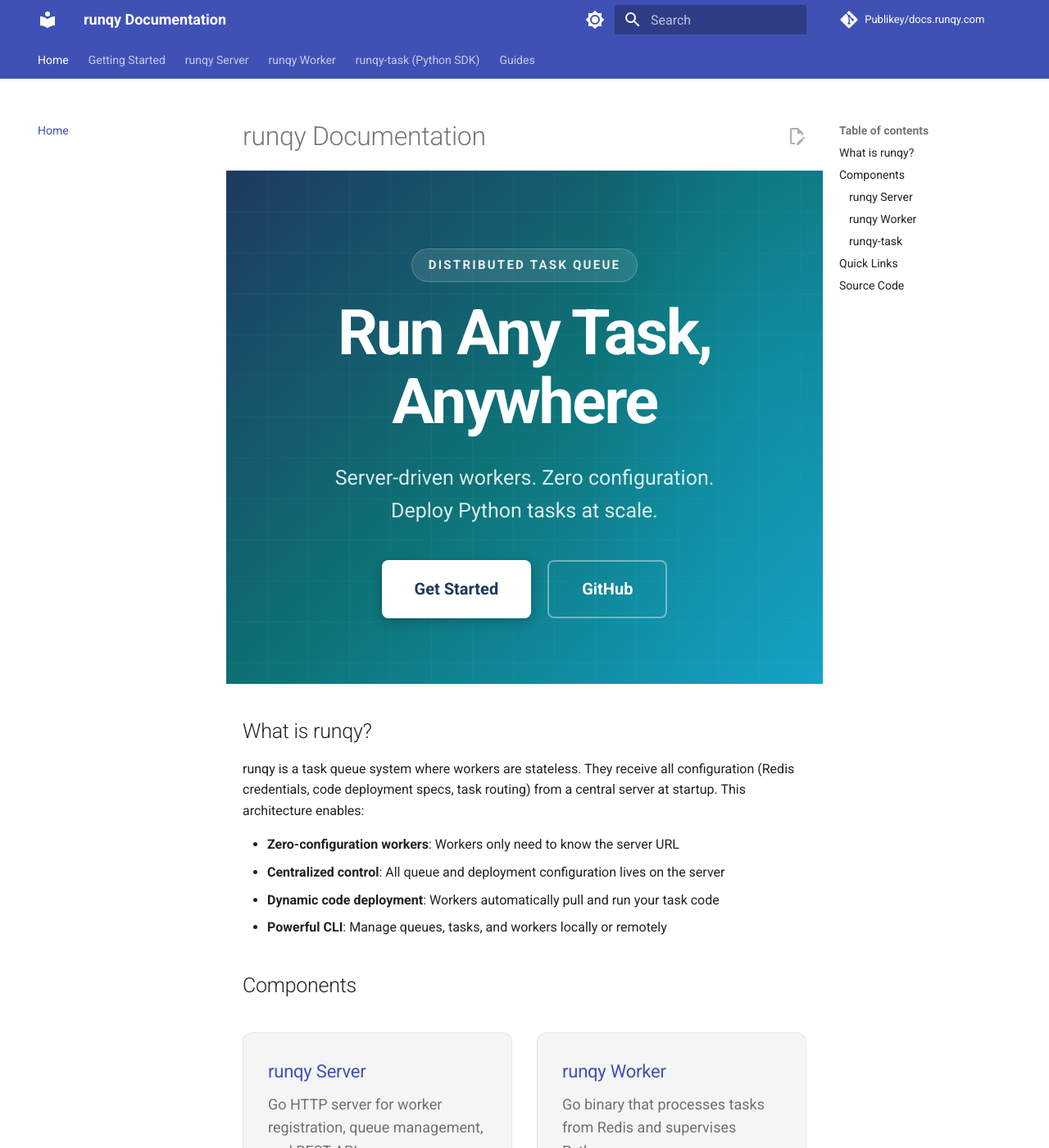
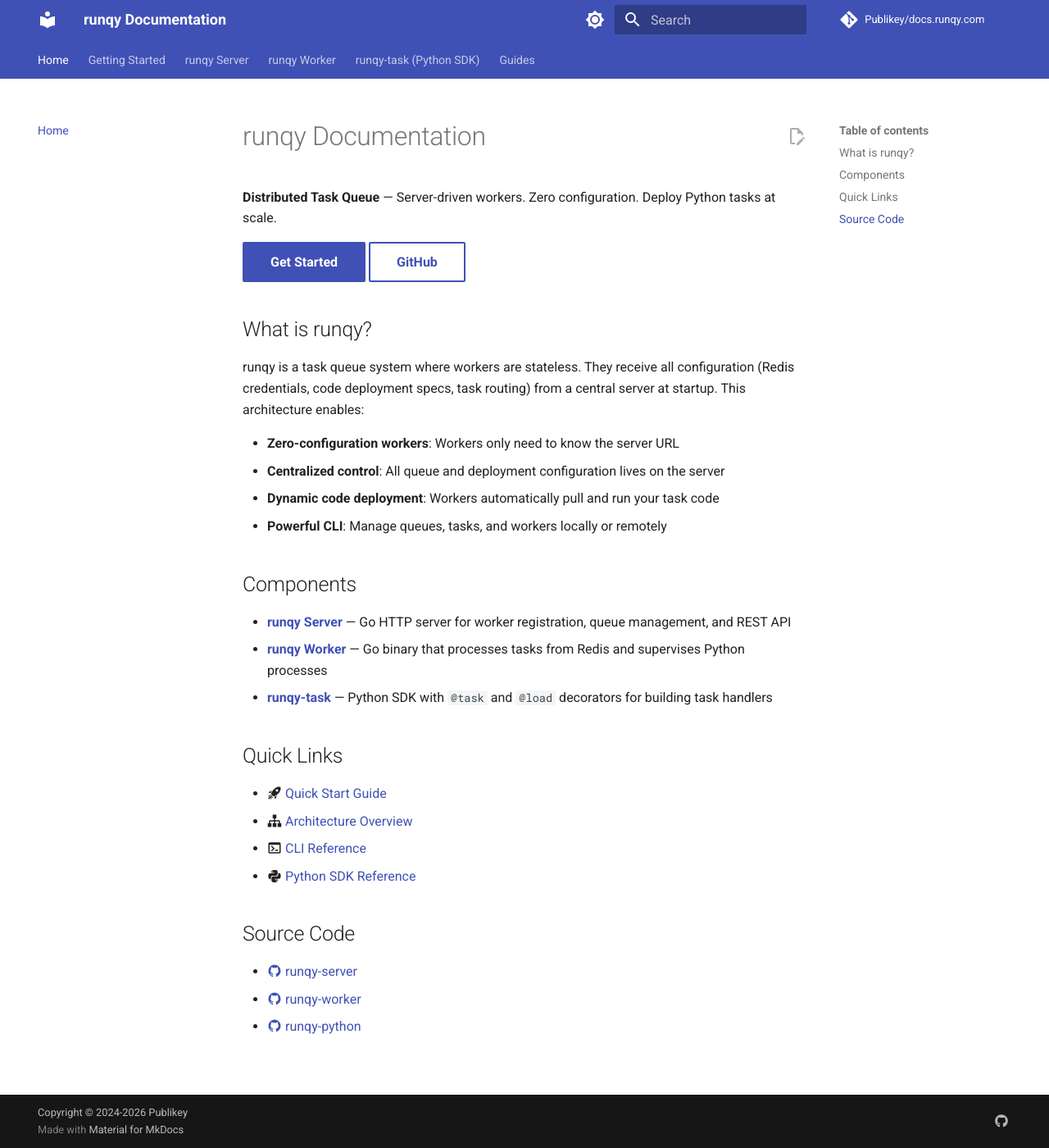
Before and after one commit to Publikey/docs.runqy.com, an MkDocs documentation site: the page built from docs/index.md, in a window 1280 px wide and 1400 px high. Shown: the whole window at 82% size. Built offline with MkDocs 1.6.1 and Material for MkDocs 9.7.7, drawn with Linux system fonts in a browser that asks for light colours; comment, search, counter and statistics services are not loaded; some of the changed text lies outside the part shown.

Commit message:
Modify: remove custom css and hero

```diff
--- a/docs/index.md
+++ b/docs/index.md
@@ -1,19 +1,9 @@
 # runqy Documentation
 
-<div class="hero" markdown>
-  <div class="hero-content">
-    <p class="hero-eyebrow">Distributed Task Queue</p>
-    <h1>Run Any Task, Anywhere</h1>
-    <p class="hero-description">
-      Server-driven workers. Zero configuration.<br>
-      Deploy Python tasks at scale.
-    </p>
-    <div class="hero-buttons">
-      <a href="getting-started/quickstart/" class="btn-primary">Get Started</a>
-      <a href="https://github.com/Publikey/runqy" class="btn-secondary">GitHub</a>
-    </div>
-  </div>
-</div>
+**Distributed Task Queue** — Server-driven workers. Zero configuration. Deploy Python tasks at scale.
+
+[Get Started](getting-started/quickstart.md){ .md-button .md-button--primary }
+[GitHub](https://github.com/Publikey/runqy){ .md-button }
 
 ## What is runqy?
 
@@ -26,46 +16,19 @@
 
 ## Components
 
-<div class="component-cards" markdown>
-  <div class="component-card" markdown>
-### [runqy Server](server/index.md)
-Go HTTP server for worker registration, queue management, and REST API
-  </div>
-  <div class="component-card" markdown>
-### [runqy Worker](worker/index.md)
-Go binary that processes tasks from Redis and supervises Python processes
-  </div>
-  <div class="component-card" markdown>
-### [runqy-task](python-sdk/index.md)
-Python SDK with `@task` and `@load` decorators for building task handlers
-  </div>
-</div>
+- **[runqy Server](server/index.md)** — Go HTTP server for worker registration, queue management, and REST API
+- **[runqy Worker](worker/index.md)** — Go binary that processes tasks from Redis and supervises Python processes
+- **[runqy-task](python-sdk/index.md)** — Python SDK with `@task` and `@load` decorators for building task handlers
 
 ## Quick Links
 
-<div class="quick-links" markdown>
-  <a href="getting-started/quickstart/" class="quick-link">
-    <span class="quick-link-icon">:material-rocket-launch:</span>
-    <span class="quick-link-text">Quick Start Guide</span>
-  </a>
-  <a href="getting-started/architecture/" class="quick-link">
-    <span class="quick-link-icon">:material-sitemap:</span>
-    <span class="quick-link-text">Architecture Overview</span>
-  </a>
-  <a href="server/cli/" class="quick-link">
-    <span class="quick-link-icon">:material-console:</span>
-    <span class="quick-link-text">CLI Reference</span>
-  </a>
-  <a href="python-sdk/decorators/" class="quick-link">
-    <span class="quick-link-icon">:material-language-python:</span>
-    <span class="quick-link-text">Python SDK Reference</span>
-  </a>
-</div>
+- :material-rocket-launch: [Quick Start Guide](getting-started/quickstart.md)
+- :material-sitemap: [Architecture Overview](getting-started/architecture.md)
+- :material-console: [CLI Reference](server/cli.md)
+- :material-language-python: [Python SDK Reference](python-sdk/decorators.md)
 
 ## Source Code
 
-<div class="source-links" markdown>
-  <a href="https://github.com/Publikey/runqy" class="source-link">:material-github: runqy-server</a>
-  <a href="https://github.com/Publikey/runqy-worker" class="source-link">:material-github: runqy-worker</a>
-  <a href="https://github.com/Publikey/runqy-python" class="source-link">:material-github: runqy-python</a>
-</div>
+- [:material-github: runqy-server](https://github.com/Publikey/runqy)
+- [:material-github: runqy-worker](https://github.com/Publikey/runqy-worker)
+- [:material-github: runqy-python](https://github.com/Publikey/runqy-python)
--- a/docs/stylesheets/hero.css
+++ /dev/null
@@ -1,285 +0,0 @@
-/* Hero Section Styles */
-
-/* Hero container - full width gradient */
-.hero {
-  position: relative;
-  margin: -1rem -1rem 2rem -1rem;
-  padding: 4rem 2rem;
-  background: linear-gradient(135deg, #1e3a5f 0%, #0d7377 50%, #14a3c7 100%);
-  overflow: hidden;
-}
-
-/* Grid pattern overlay */
-.hero::before {
-  content: "";
-  position: absolute;
-  top: 0;
-  left: 0;
-  right: 0;
-  bottom: 0;
-  background-image:
-    linear-gradient(rgba(255, 255, 255, 0.03) 1px, transparent 1px),
-    linear-gradient(90deg, rgba(255, 255, 255, 0.03) 1px, transparent 1px);
-  background-size: 50px 50px;
-  pointer-events: none;
-}
-
-/* Gradient glow effect */
-.hero::after {
-  content: "";
-  position: absolute;
-  top: -50%;
-  right: -20%;
-  width: 60%;
-  height: 200%;
-  background: radial-gradient(ellipse, rgba(20, 163, 199, 0.3) 0%, transparent 70%);
-  pointer-events: none;
-}
-
-/* Hero content wrapper */
-.hero-content {
-  position: relative;
-  z-index: 1;
-  max-width: 800px;
-  margin: 0 auto;
-  text-align: center;
-}
-
-/* Eyebrow text */
-.hero-eyebrow {
-  display: inline-block;
-  margin-bottom: 1rem;
-  padding: 0.375rem 1rem;
-  font-size: 0.75rem;
-  font-weight: 600;
-  text-transform: uppercase;
-  letter-spacing: 0.15em;
-  color: rgba(255, 255, 255, 0.9);
-  background: rgba(255, 255, 255, 0.1);
-  border: 1px solid rgba(255, 255, 255, 0.2);
-  border-radius: 9999px;
-  animation: fadeInUp 0.6s ease-out both;
-}
-
-/* Main headline */
-.hero h1 {
-  margin: 0 0 1.5rem 0;
-  font-size: clamp(2.5rem, 6vw, 4rem);
-  font-weight: 800;
-  line-height: 1.1;
-  letter-spacing: -0.03em;
-  color: #ffffff;
-  animation: fadeInUp 0.6s ease-out 0.1s both;
-}
-
-/* Description text */
-.hero-description {
-  margin: 0 0 2rem 0;
-  font-size: clamp(1rem, 2.5vw, 1.25rem);
-  line-height: 1.6;
-  color: rgba(255, 255, 255, 0.85);
-  animation: fadeInUp 0.6s ease-out 0.2s both;
-}
-
-/* Button container */
-.hero-buttons {
-  display: flex;
-  flex-wrap: wrap;
-  justify-content: center;
-  gap: 1rem;
-  animation: fadeInUp 0.6s ease-out 0.3s both;
-}
-
-/* Primary button */
-.hero-buttons .btn-primary {
-  display: inline-flex;
-  align-items: center;
-  padding: 0.875rem 2rem;
-  font-size: 1rem;
-  font-weight: 600;
-  color: #1e3a5f;
-  background: #ffffff;
-  border: none;
-  border-radius: 8px;
-  text-decoration: none;
-  transition: all 0.2s ease;
-  box-shadow: 0 4px 14px rgba(0, 0, 0, 0.25);
-}
-
-.hero-buttons .btn-primary:hover {
-  transform: translateY(-2px);
-  box-shadow: 0 6px 20px rgba(0, 0, 0, 0.3);
-  color: #1e3a5f;
-}
-
-/* Secondary button */
-.hero-buttons .btn-secondary {
-  display: inline-flex;
-  align-items: center;
-  gap: 0.5rem;
-  padding: 0.875rem 2rem;
-  font-size: 1rem;
-  font-weight: 600;
-  color: #ffffff;
-  background: transparent;
-  border: 2px solid rgba(255, 255, 255, 0.4);
-  border-radius: 8px;
-  text-decoration: none;
-  transition: all 0.2s ease;
-}
-
-.hero-buttons .btn-secondary:hover {
-  background: rgba(255, 255, 255, 0.1);
-  border-color: rgba(255, 255, 255, 0.6);
-  color: #ffffff;
-}
-
-/* Fade-in animation */
-@keyframes fadeInUp {
-  from {
-    opacity: 0;
-    transform: translateY(20px);
-  }
-  to {
-    opacity: 1;
-    transform: translateY(0);
-  }
-}
-
-/* Dark mode adjustments */
-[data-md-color-scheme="slate"] .hero {
-  background: linear-gradient(135deg, #0f1f33 0%, #0a4a4d 50%, #0d7377 100%);
-}
-
-[data-md-color-scheme="slate"] .hero::after {
-  background: radial-gradient(ellipse, rgba(13, 115, 119, 0.4) 0%, transparent 70%);
-}
-
-/* Component cards section */
-.component-cards {
-  display: grid;
-  grid-template-columns: repeat(auto-fit, minmax(280px, 1fr));
-  gap: 1.5rem;
-  margin: 2rem 0;
-}
-
-.component-card {
-  padding: 1.5rem;
-  background: var(--md-code-bg-color);
-  border: 1px solid var(--md-default-fg-color--lightest);
-  border-radius: 12px;
-  transition: all 0.2s ease;
-}
-
-.component-card:hover {
-  border-color: var(--md-primary-fg-color);
-  box-shadow: 0 4px 12px rgba(0, 0, 0, 0.1);
-}
-
-.component-card h3 {
-  margin: 0 0 0.5rem 0;
-  font-size: 1.1rem;
-}
-
-.component-card h3 a {
-  color: var(--md-primary-fg-color);
-  text-decoration: none;
-}
-
-.component-card h3 a:hover {
-  text-decoration: underline;
-}
-
-.component-card p {
-  margin: 0;
-  font-size: 0.9rem;
-  color: var(--md-default-fg-color--light);
-}
-
-/* Quick links section */
-.quick-links {
-  display: grid;
-  grid-template-columns: repeat(auto-fit, minmax(220px, 1fr));
-  gap: 1rem;
-  margin: 1.5rem 0;
-}
-
-.quick-link {
-  display: flex;
-  align-items: center;
-  gap: 0.75rem;
-  padding: 1rem;
-  background: var(--md-code-bg-color);
-  border-radius: 8px;
-  text-decoration: none;
-  color: var(--md-default-fg-color);
-  transition: all 0.2s ease;
-}
-
-.quick-link:hover {
-  background: var(--md-primary-fg-color--light);
-  color: var(--md-primary-bg-color);
-}
-
-.quick-link-icon {
-  font-size: 1.25rem;
-}
-
-.quick-link-text {
-  font-weight: 500;
-}
-
-/* Section headers */
-.section-header {
-  margin: 3rem 0 1.5rem 0;
-  padding-bottom: 0.5rem;
-  border-bottom: 2px solid var(--md-primary-fg-color);
-  font-size: 1.5rem;
-  font-weight: 700;
-}
-
-/* Source code links */
-.source-links {
-  display: flex;
-  flex-wrap: wrap;
-  gap: 1rem;
-  margin: 1rem 0;
-}
-
-.source-link {
-  display: inline-flex;
-  align-items: center;
-  gap: 0.5rem;
-  padding: 0.5rem 1rem;
-  font-size: 0.875rem;
-  color: var(--md-default-fg-color);
-  background: var(--md-code-bg-color);
-  border-radius: 6px;
-  text-decoration: none;
-  transition: all 0.2s ease;
-}
-
-.source-link:hover {
-  background: var(--md-primary-fg-color);
-  color: var(--md-primary-bg-color);
-}
-
-/* Responsive adjustments */
-@media (max-width: 768px) {
-  .hero {
-    margin: -0.5rem -0.75rem 1.5rem -0.75rem;
-    padding: 3rem 1.5rem;
-  }
-
-  .hero-buttons {
-    flex-direction: column;
-    align-items: center;
-  }
-
-  .hero-buttons .btn-primary,
-  .hero-buttons .btn-secondary {
-    width: 100%;
-    max-width: 280px;
-    justify-content: center;
-  }
-}
--- a/mkdocs.yml
+++ b/mkdocs.yml
@@ -88,9 +88,6 @@
       - Enqueueing Tasks: guides/enqueueing-tasks.md
       - Monitoring: guides/monitoring.md
 
-extra_css:
-  - stylesheets/hero.css
-
 extra:
   social:
     - icon: fontawesome/brands/github
```
